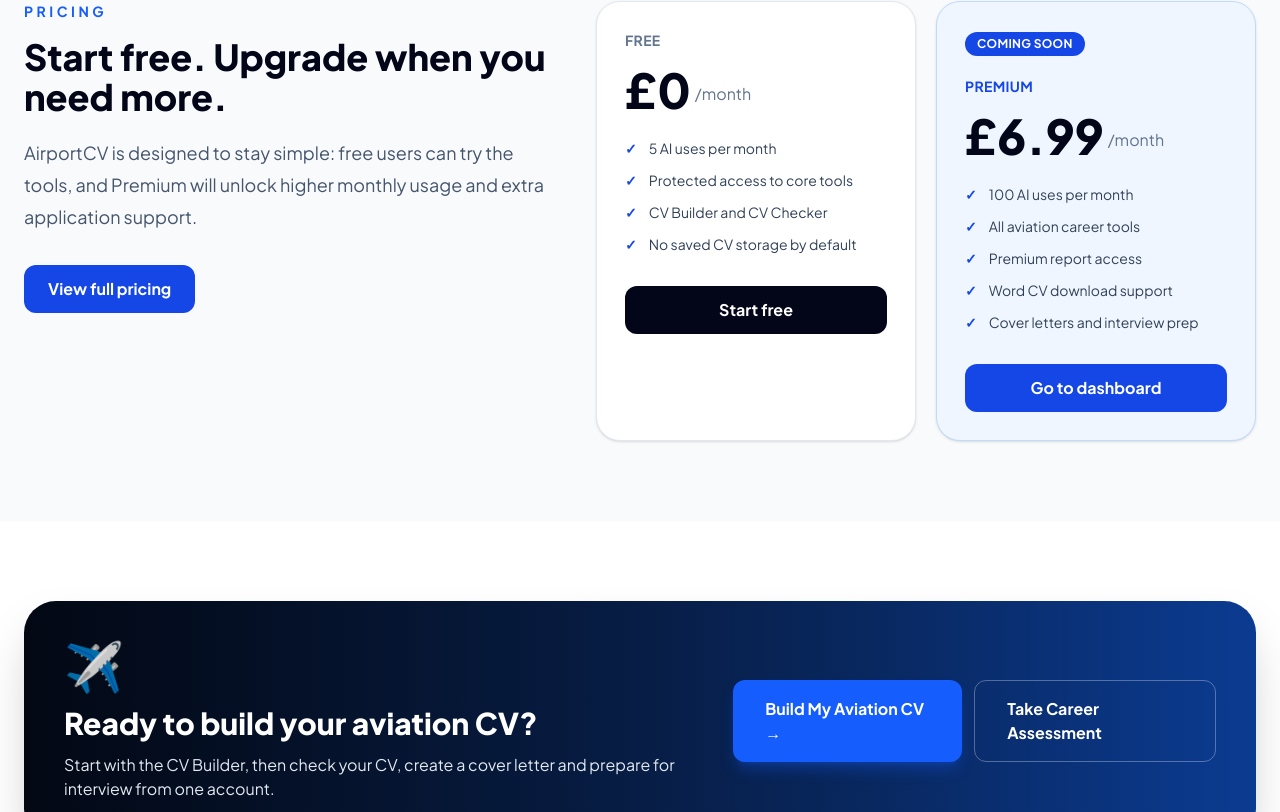
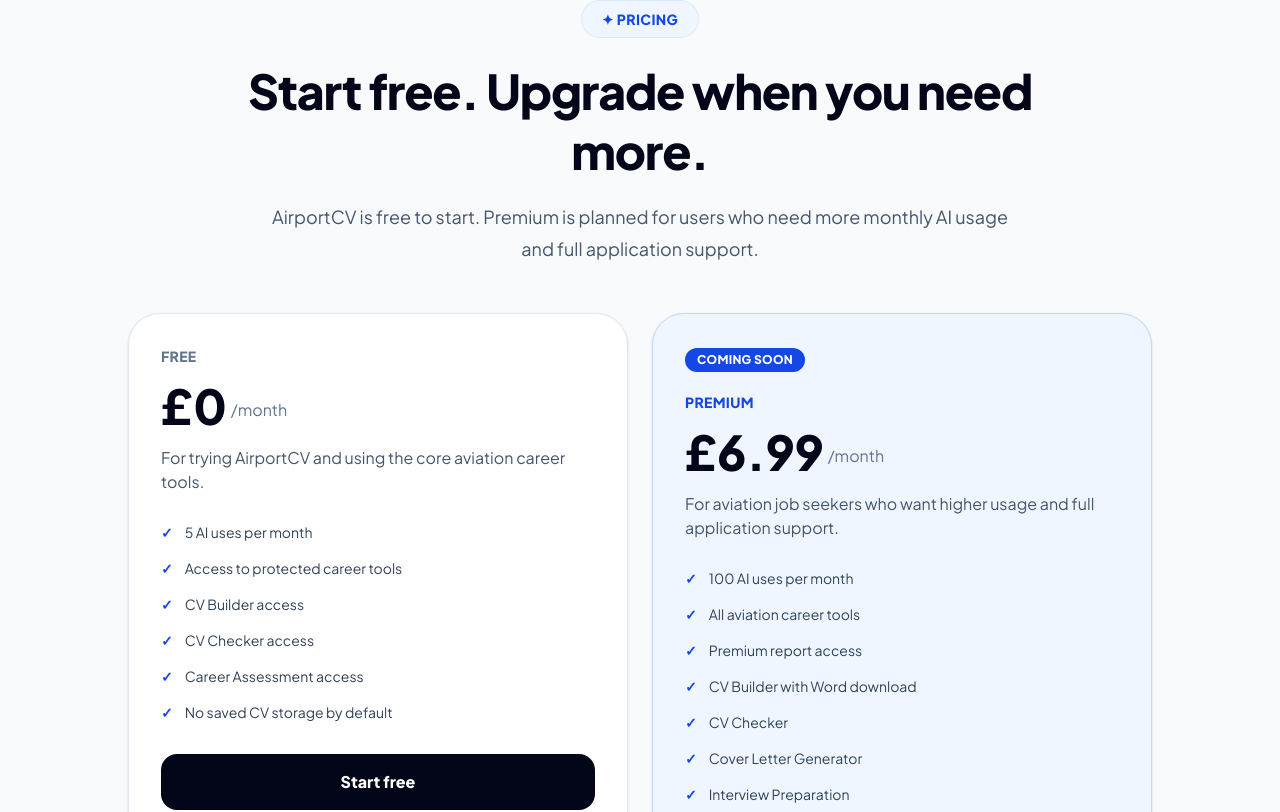
Before and after one commit to jjayakumaraero-eng/airportcv-web, a Next.js app: page / in a window 1280 px wide. Shown: the part 4888-5700 px from the top of the page. Built offline with nearby package versions, Linux system fonts and the light colour scheme; no server answers.

Commit message:
Redesign homepage pricing section

```diff
--- a/app/page.tsx
+++ b/app/page.tsx
@@ -797,97 +797,114 @@ export default function Home() {
 </section>
      <section className="bg-slate-50 px-6 py-20">
   <div className="mx-auto max-w-7xl">
-          <div className="grid gap-8 lg:grid-cols-[0.9fr_1.1fr] lg:items-start">
-            <div>
-              <p className="text-sm font-bold uppercase tracking-[0.25em] text-blue-600">
-                Pricing
+    <div className="mx-auto max-w-4xl text-center">
+      <p className="mx-auto inline-flex rounded-full bg-blue-50 px-5 py-2 text-sm font-extrabold uppercase tracking-wide text-blue-700 ring-1 ring-blue-100">
+        ✦ Pricing
       </p>
 
-              <h2 className="mt-4 text-4xl font-extrabold text-slate-950">
+      <h2 className="mt-6 text-4xl font-extrabold leading-tight tracking-tight text-slate-950 md:text-5xl">
         Start free. Upgrade when you need more.
       </h2>
 
-              <p className="mt-5 text-lg leading-8 text-slate-600">
-                AirportCV is designed to stay simple: free users can try the
-                tools, and Premium will unlock higher monthly usage and extra
-                application support.
+      <p className="mx-auto mt-5 max-w-3xl text-lg leading-8 text-slate-600">
+        AirportCV is free to start. Premium is planned for users who need more
+        monthly AI usage and full application support.
       </p>
-
-              <a
-                href="/pricing"
-                className="mt-8 inline-flex rounded-xl bg-blue-700 px-6 py-3 font-bold text-white hover:bg-blue-800"
-              >
-                View full pricing
-              </a>
     </div>
 
-            <div className="grid gap-5 md:grid-cols-2">
-              <div className="rounded-3xl border border-slate-200 bg-white p-7 shadow-sm">
-                <p className="text-sm font-bold uppercase tracking-wide text-slate-500">
+    <div className="mx-auto mt-12 grid max-w-5xl gap-6 md:grid-cols-2">
+      <div className="rounded-[2rem] border border-slate-200 bg-white p-8 shadow-sm">
+        <p className="text-sm font-extrabold uppercase tracking-wide text-slate-500">
           Free
         </p>
 
         <div className="mt-4 flex items-end gap-1">
-                  <span className="text-5xl font-extrabold text-slate-950">
-                    £0
-                  </span>
+          <span className="text-5xl font-extrabold text-slate-950">£0</span>
           <span className="pb-2 text-slate-500">/month</span>
         </div>
 
-                <ul className="mt-6 space-y-3 text-sm text-slate-700">
-                  {pricingFeatures.map((feature) => (
-                    <li key={feature} className="flex gap-3">
-                      <span className="font-bold text-blue-700">✓</span>
-                      <span>{feature}</span>
+        <p className="mt-4 text-slate-600">
+          For trying AirportCV and using the core aviation career tools.
+        </p>
+
+        <ul className="mt-7 space-y-4 text-sm text-slate-700">
+          {[
+            "5 AI uses per month",
+            "Access to protected career tools",
+            "CV Builder access",
+            "CV Checker access",
+            "Career Assessment access",
+            "No saved CV storage by default",
+          ].map((item) => (
+            <li key={item} className="flex gap-3">
+              <span className="font-extrabold text-blue-700">✓</span>
+              <span>{item}</span>
             </li>
           ))}
         </ul>
 
         <a
           href="/sign-up"
-                  className="mt-8 inline-flex w-full justify-center rounded-xl bg-slate-950 px-5 py-3 font-bold text-white hover:bg-slate-800"
+          className="mt-8 inline-flex w-full justify-center rounded-2xl bg-slate-950 px-5 py-4 font-extrabold text-white transition hover:bg-slate-800"
         >
           Start free
         </a>
       </div>
 
-              <div className="rounded-3xl border border-blue-200 bg-blue-50 p-7 shadow-sm">
-                <span className="inline-flex rounded-full bg-blue-700 px-3 py-1 text-xs font-bold uppercase tracking-wide text-white">
+      <div className="relative rounded-[2rem] border border-blue-200 bg-blue-50 p-8 shadow-sm">
+        <span className="inline-flex rounded-full bg-blue-700 px-3 py-1 text-xs font-extrabold uppercase tracking-wide text-white">
           Coming soon
         </span>
 
-                <p className="mt-5 text-sm font-bold uppercase tracking-wide text-blue-700">
+        <p className="mt-5 text-sm font-extrabold uppercase tracking-wide text-blue-700">
           Premium
         </p>
 
         <div className="mt-4 flex items-end gap-1">
-                  <span className="text-5xl font-extrabold text-slate-950">
-                    £6.99
-                  </span>
+          <span className="text-5xl font-extrabold text-slate-950">£6.99</span>
           <span className="pb-2 text-slate-500">/month</span>
         </div>
 
-                <ul className="mt-6 space-y-3 text-sm text-slate-700">
-                  {premiumFeatures.map((feature) => (
-                    <li key={feature} className="flex gap-3">
-                      <span className="font-bold text-blue-700">✓</span>
-                      <span>{feature}</span>
+        <p className="mt-4 text-slate-600">
+          For aviation job seekers who want higher usage and full application
+          support.
+        </p>
+
+        <ul className="mt-7 space-y-4 text-sm text-slate-700">
+          {[
+            "100 AI uses per month",
+            "All aviation career tools",
+            "Premium report access",
+            "CV Builder with Word download",
+            "CV Checker",
+            "Cover Letter Generator",
+            "Interview Preparation",
+          ].map((item) => (
+            <li key={item} className="flex gap-3">
+              <span className="font-extrabold text-blue-700">✓</span>
+              <span>{item}</span>
             </li>
           ))}
         </ul>
 
         <a
-                  href="/dashboard"
-                  className="mt-8 inline-flex w-full justify-center rounded-xl bg-blue-700 px-5 py-3 font-bold text-white hover:bg-blue-800"
+          href="/pricing"
+          className="mt-8 inline-flex w-full justify-center rounded-2xl bg-blue-600 px-5 py-4 font-extrabold text-white shadow-lg shadow-blue-600/25 transition hover:bg-blue-700"
         >
-                  Go to dashboard
+          View Premium details
         </a>
       </div>
     </div>
+
+    <div className="mx-auto mt-8 max-w-5xl rounded-3xl border border-slate-200 bg-white p-6 text-center shadow-sm">
+      <p className="text-sm leading-6 text-slate-600">
+        Premium payments are not active yet. Selected users may use a temporary
+        Premium access code from the dashboard while Stripe payments are being
+        prepared.
+      </p>
     </div>
   </div>
 </section>
-
       <section className="bg-white px-6 py-20">
         <div className="mx-auto max-w-7xl">
           <div className="overflow-hidden rounded-[2rem] bg-gradient-to-r from-[#030814] via-[#071d45] to-[#0b3b91] p-8 text-white shadow-2xl md:p-10">
```
Lines whose indentation alone changed are shown as unchanged.
